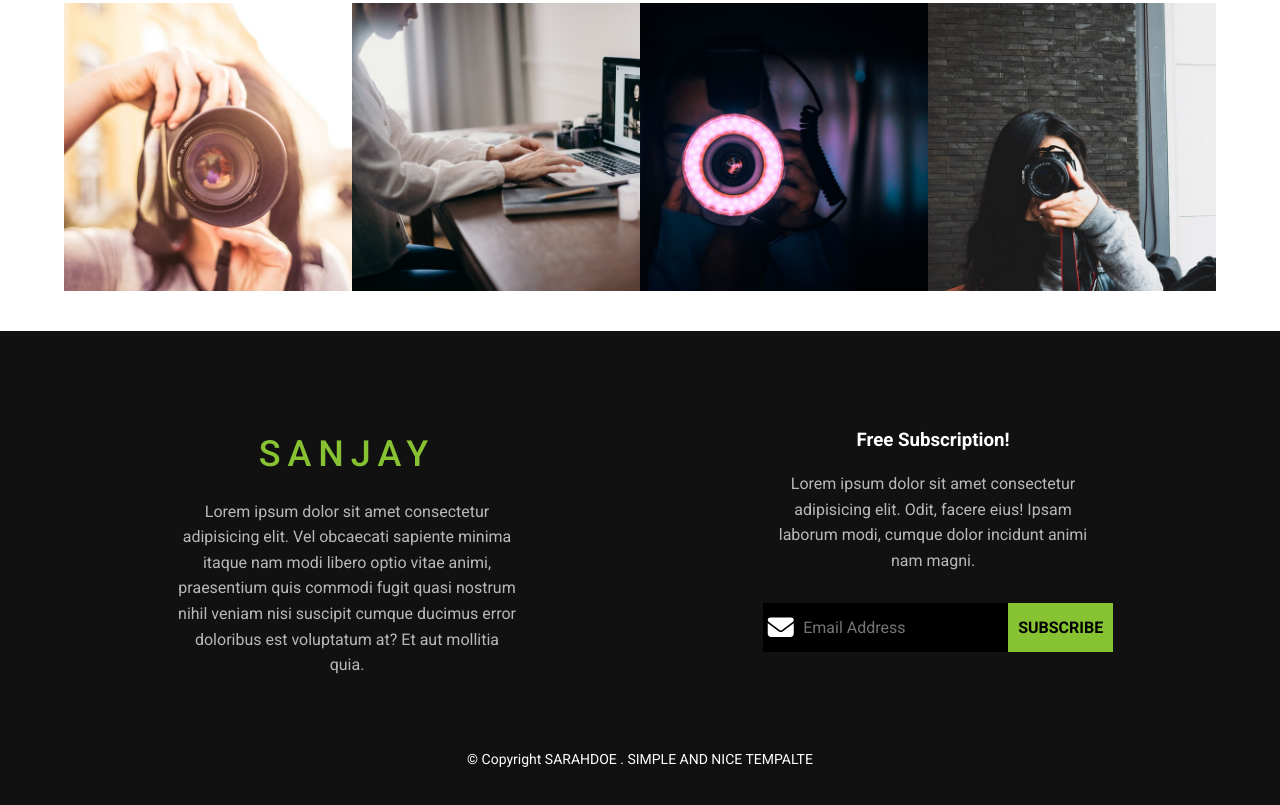
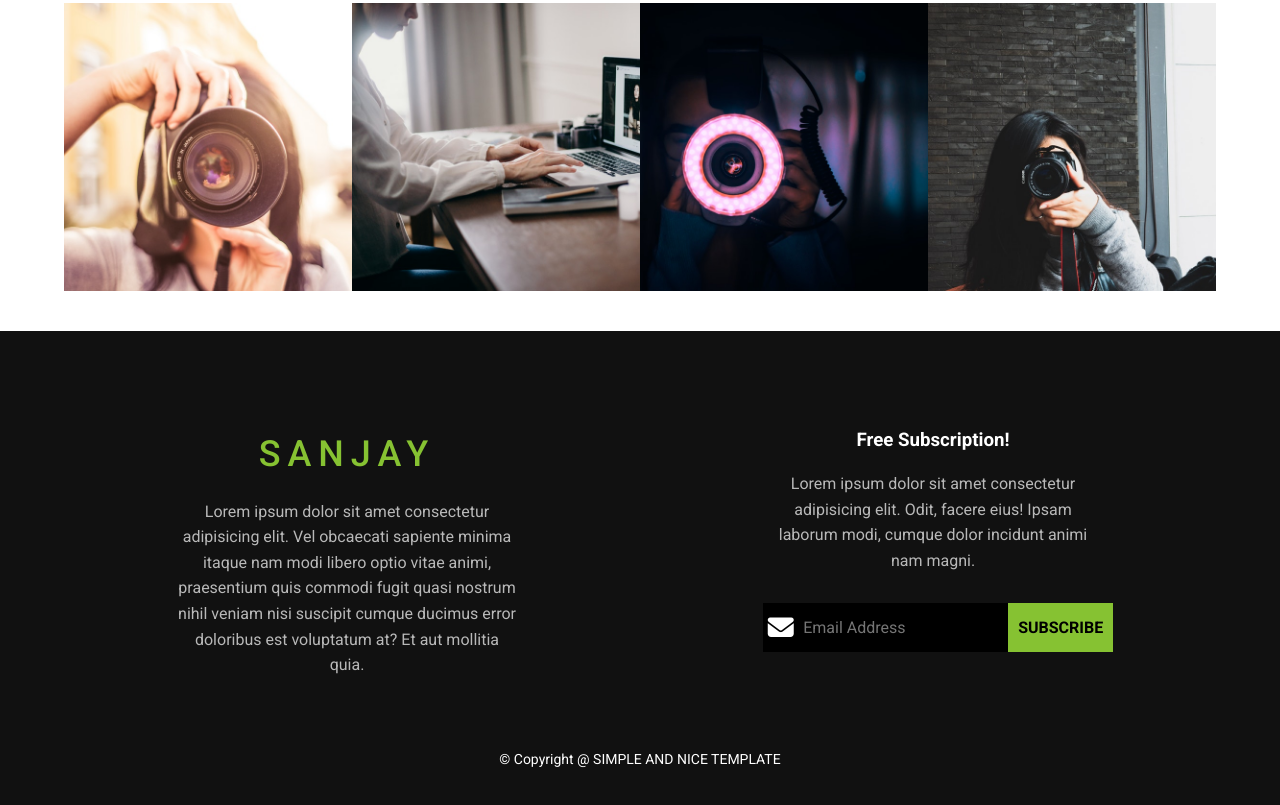
Before and after one commit to sanjay0000000/sanjay0000000, a plain HTML site: page proj/index.html in a window 1280 px wide. Shown: the part 1818-2623 px from the top of the page. Drawn offline with Linux system fonts and the light colour scheme.

Commit message:
Update index.html

```diff
--- a/proj/index.html
+++ b/proj/index.html
@@ -153,7 +153,7 @@
                     </div>
                 </div>
             </div>
-            <p>&copy; Copyright SARAHDOE . SIMPLE AND NICE TEMPALTE</p>
+            <p>&copy; Copyright @ SIMPLE AND NICE TEMPLATE</p>
         </footer>
         <!-- end of footer -->
 
```
